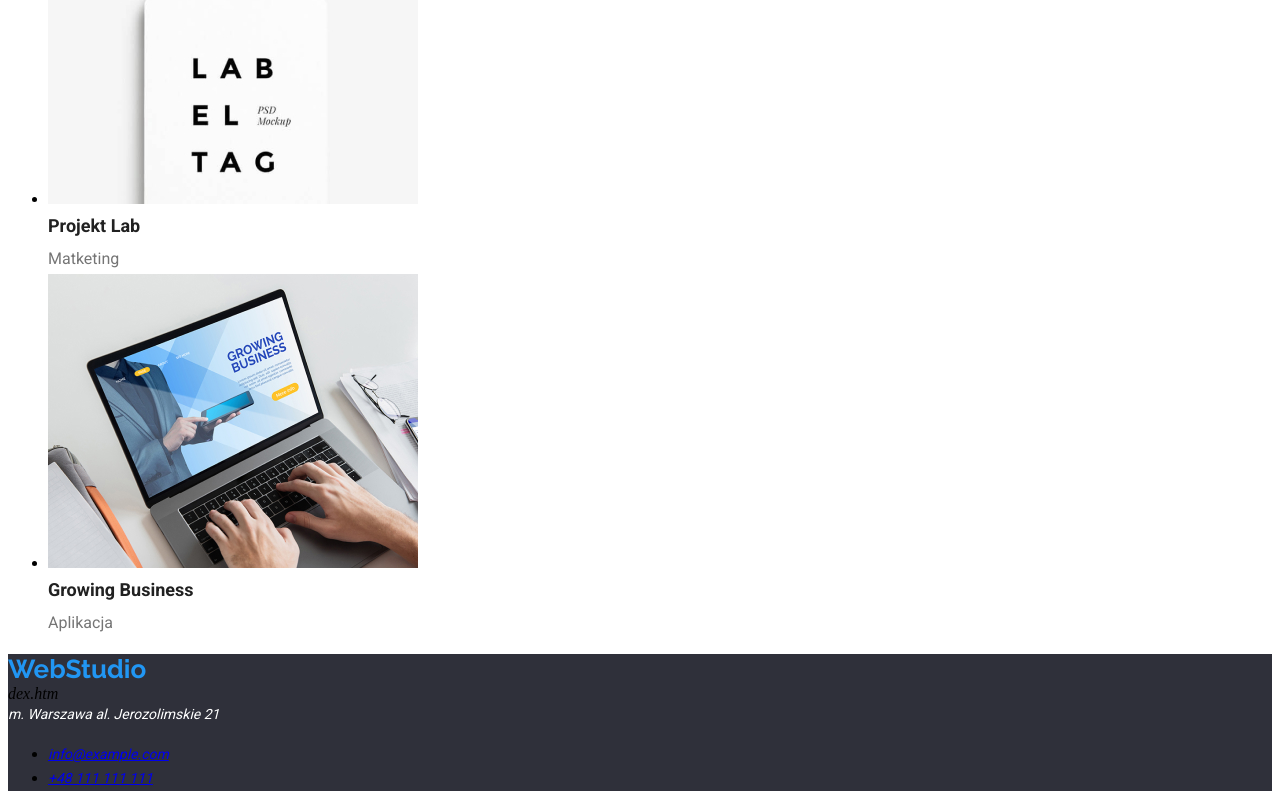
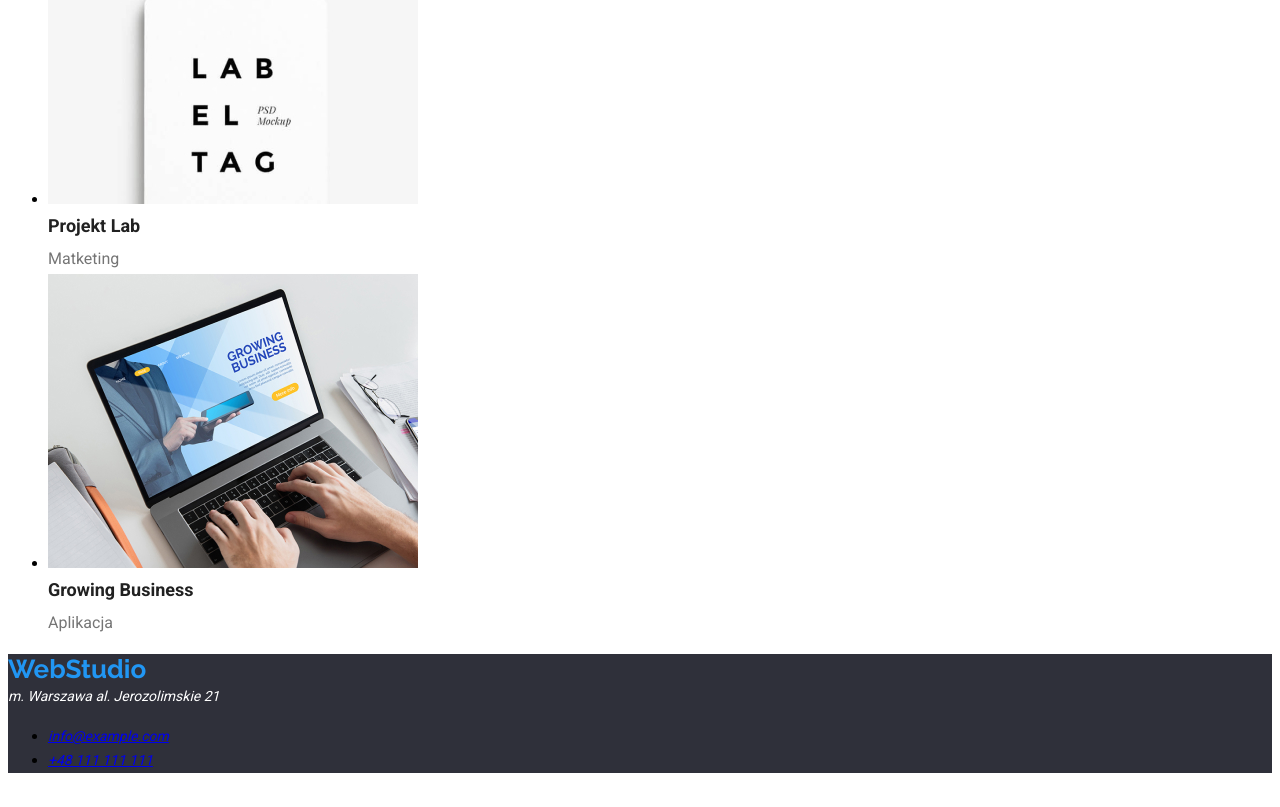
Before and after one commit to PrzemyslawKanderski/goit-markup-hw-02, a plain HTML site: page portfolio.html in a window 1280 px wide. Shown: the part 2957-3764 px from the top of the page. Drawn offline with Linux system fonts and the light colour scheme.

Commit message:
Update portfolio.html

```diff
--- a/portfolio.html
+++ b/portfolio.html
@@ -119,7 +119,6 @@
     <footer class="wrapper">
       <a class="logo2" href="../goit-markup-hw-02/index.html">WebStudio</a>
       <address>
-        dex.htm
         <div class="address">m. Warszawa al. Jerozolimskie 21</div>
         <ul>
           <li>
```
